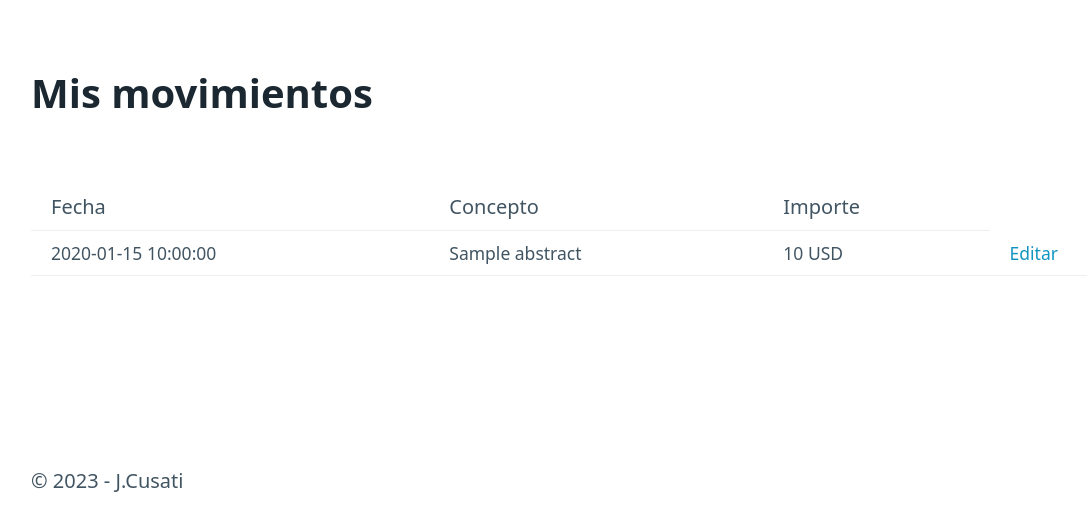
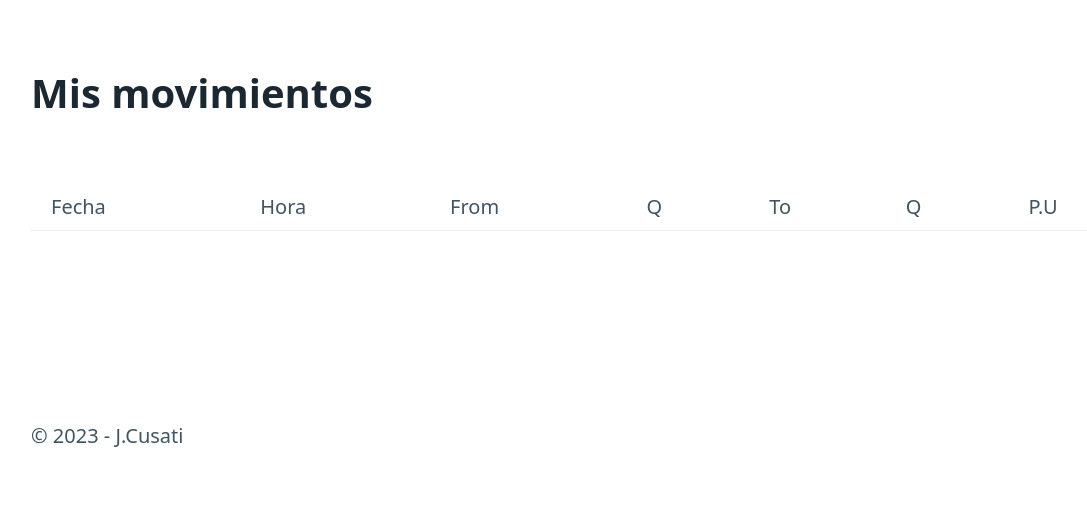
Before and after one commit to JosegCv/projecto_final_flaskclassic, a Flask app: template my_wallet/templates/index.html in a window 1280 px wide. Shown: the part 307-823 px from the top of the page, without its empty margins (44-1131 px from the left). After the commit the page ends 754 px from the top, so only its background shows below. Run offline with Flask 3, Linux system fonts and the light colour scheme; the template is opened without the code that fills it: most values are stand-ins (such as "Sample title", 1, 10 or a date in 2020); lists and menus that the app fills with data are empty.

Commit message:
agregando esqueleto de paginas

```diff
--- a/my_wallet/routes.py
+++ b/my_wallet/routes.py
@@ -4,3 +4,7 @@
 @app.route("/")
 def index():
     return render_template("index.html")
+
+@app.route("/purchase")
+def purchase():
+    return render_template("purchase.html")
--- a/my_wallet/templates/index.html
+++ b/my_wallet/templates/index.html
@@ -4,17 +4,13 @@
         <table>
             <tr>
                 <th>Fecha</th>
-                <th>Concepto</th>
-                <th>Importe</th>
+                <th>Hora</th>
+                <th>From</th>
+                <th>Q</th>
+                <th>To</th>
+                <th>Q</th>
+                <th>P.U</th>
             </tr>
-            {% for movement in the_movements%}
-            <tr>
-                <td>{{ movement.date }}</td>
-                <td>{{ movement.abstract }}</td>
-                <td>{{ movement.amount }} {{ movement.currency }}</td>
-                <td><a href="/update_movement/{{ movement.id }}">Editar</a></td>
-            </tr>
-            {% endfor %}
 
         </table>
 {% endblock %}
--- /dev/null
+++ b/my_wallet/templates/purchase.html
@@ -0,0 +1,6 @@
+{% extends "base.html" %}
+{% block content%}
+        <h1>Cripto Currency Values</h1>
+
+
+{% endblock %}
```
